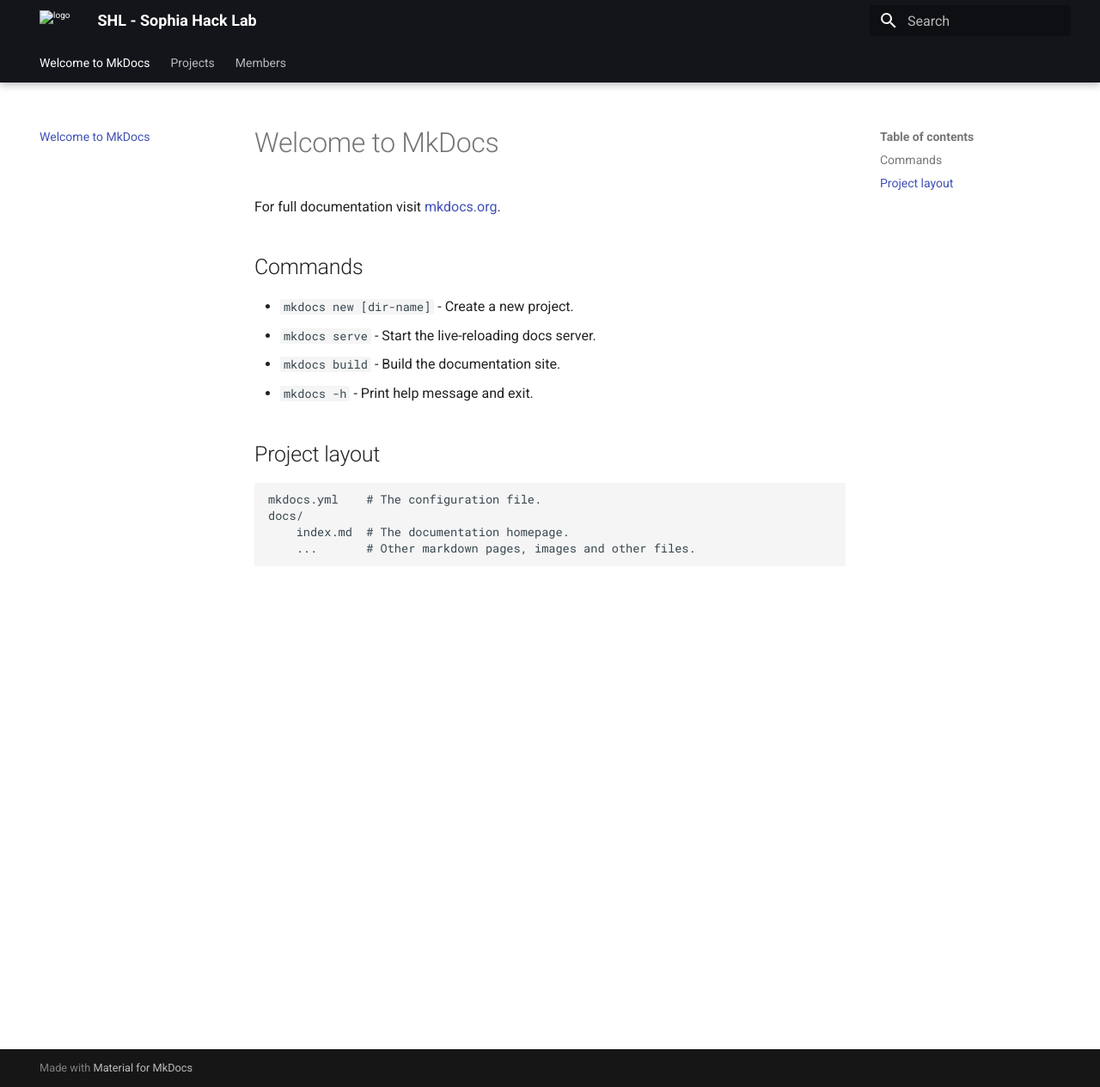
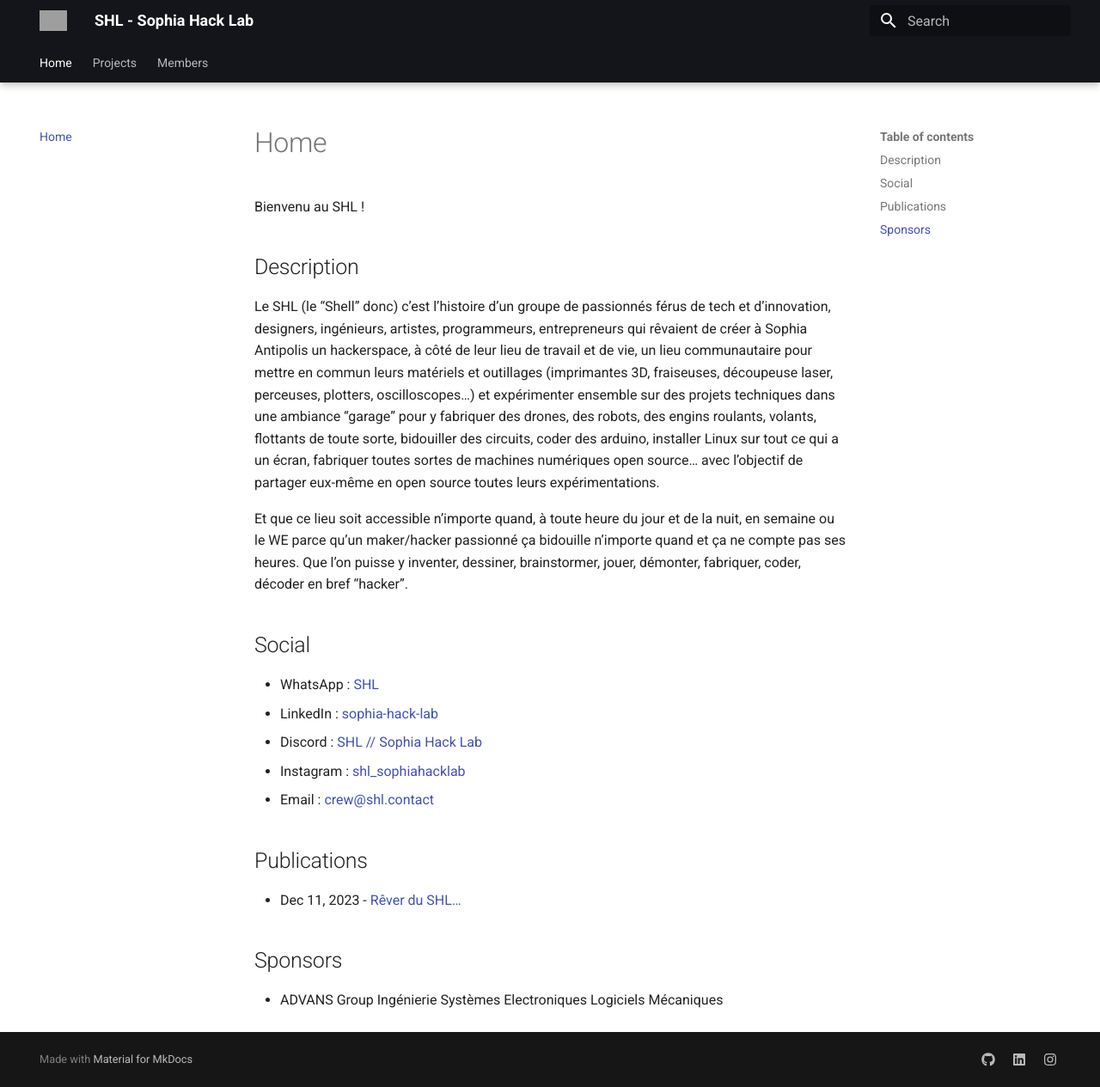
Before and after one commit to dotdc/mkdocs-example, an MkDocs documentation site: the page built from docs/index.md, in a window 1280 px wide and 1265 px high. Shown: the whole window at 86% size. Built offline with MkDocs 1.6.1 and Material for MkDocs 9.7.7, drawn with Linux system fonts in a browser that asks for light colours; grey boxes are pictures that could not be loaded.

Commit message:
feat: added content
Signed-off-by: David Calvert <david@0xdc.me>

```diff
--- a/docs/index.md
+++ b/docs/index.md
@@ -1,17 +1,25 @@
-# Welcome to MkDocs
+# Home
 
-For full documentation visit [mkdocs.org](https://www.mkdocs.org).
+Bienvenu au SHL !
 
-## Commands
+## Description
 
-* `mkdocs new [dir-name]` - Create a new project.
-* `mkdocs serve` - Start the live-reloading docs server.
-* `mkdocs build` - Build the documentation site.
-* `mkdocs -h` - Print help message and exit.
+Le SHL (le “Shell” donc) c’est l’histoire d’un groupe de passionnés férus de tech et d’innovation, designers, ingénieurs, artistes, programmeurs, entrepreneurs qui rêvaient de créer à Sophia Antipolis un hackerspace, à côté de leur lieu de travail et de vie, un lieu communautaire pour mettre en commun leurs matériels et outillages (imprimantes 3D, fraiseuses, découpeuse laser, perceuses, plotters, oscilloscopes…) et expérimenter ensemble sur des projets techniques dans une ambiance “garage” pour y fabriquer des drones, des robots, des engins roulants, volants, flottants de toute sorte, bidouiller des circuits, coder des arduino, installer Linux sur tout ce qui a un écran, fabriquer toutes sortes de machines numériques open source… avec l’objectif de partager eux-même en open source toutes leurs expérimentations.
 
-## Project layout
+Et que ce lieu soit accessible n’importe quand, à toute heure du jour et de la nuit, en semaine ou le WE parce qu’un maker/hacker passionné ça bidouille n’importe quand et ça ne compte pas ses heures. Que l’on puisse y inventer, dessiner, brainstormer, jouer, démonter, fabriquer, coder, décoder en bref “hacker”.
 
-    mkdocs.yml    # The configuration file.
-    docs/
-        index.md  # The documentation homepage.
-        ...       # Other markdown pages, images and other files.
+## Social
+
+- WhatsApp : [SHL](https://api.whatsapp.com/send?phone=33685926988)
+- LinkedIn : [sophia-hack-lab](https://www.linkedin.com/company/sophia-hack-lab/)
+- Discord : [SHL // Sophia Hack Lab](https://discord.gg/Bp2c8NaQMN)
+- Instagram : [shl_sophiahacklab](https://instagram.com/shl_sophiahacklab)
+- Email : [crew@shl.contact](mailto:crew@shl.contact)
+
+## Publications
+
+- Dec 11, 2023 - [Rêver du SHL…](https://medium.com/@sw_698/r%C3%AAver-du-shl-6bdc0a58828e)
+
+## Sponsors
+
+- ADVANS Group Ingénierie Systèmes Electroniques Logiciels Mécaniques
--- a/mkdocs.yml
+++ b/mkdocs.yml
@@ -1,8 +1,8 @@
 site_name: SHL - Sophia Hack Lab
 theme:
   name: material
-  logo: docs/img/shl-logo.png
-  favicon: docs/img/shl-logo.png
+  logo: https://0xdc.me/mkdocs-example/docs/img/shl-logo.png
+  favicon: https://0xdc.me/mkdocs-example/docs/img/shl-logo.png
 
   palette:
     primary: black
@@ -19,4 +19,16 @@ nav:
 
 hide:
   - navigation
+  - path
   - toc
+
+extra:
+  social:
+    - icon: fontawesome/brands/github
+      link: https://github.com/SophiaHackLab
+
+    - icon: fontawesome/brands/linkedin
+      link: https://www.linkedin.com/company/sophia-hack-lab/
+
+    - icon: fontawesome/brands/instagram
+      link: https://instagram.com/shl_sophiahacklab
```
